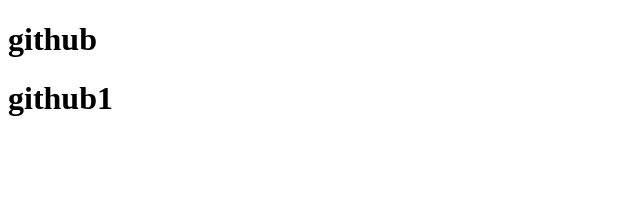
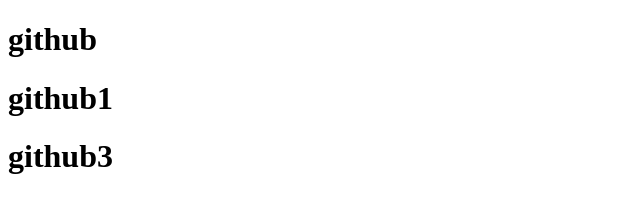
Before and after one commit to satya9014928719/login, a plain HTML site: page indexxx.html in a window 1280 px wide. Shown: the whole page, without its empty margins (0-640 px from the left). Drawn offline with Linux system fonts and the light colour scheme.

Commit message:
Update indexxx.html

```diff
--- a/indexxx.html
+++ b/indexxx.html
@@ -8,5 +8,6 @@
 <body>
     <h1>github</h1>
     <h1>github1</h1>
+     <h1>github3</h1>
 </body>
 </html>
```
